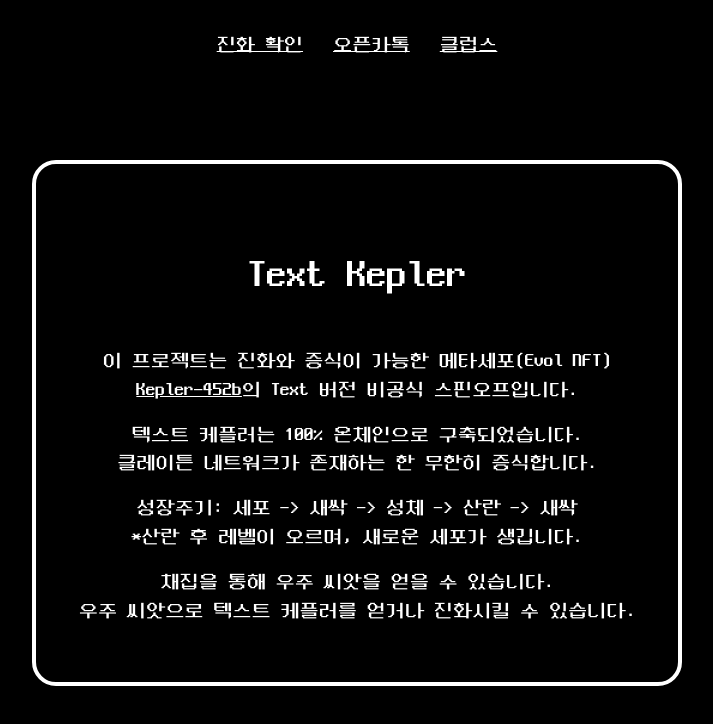
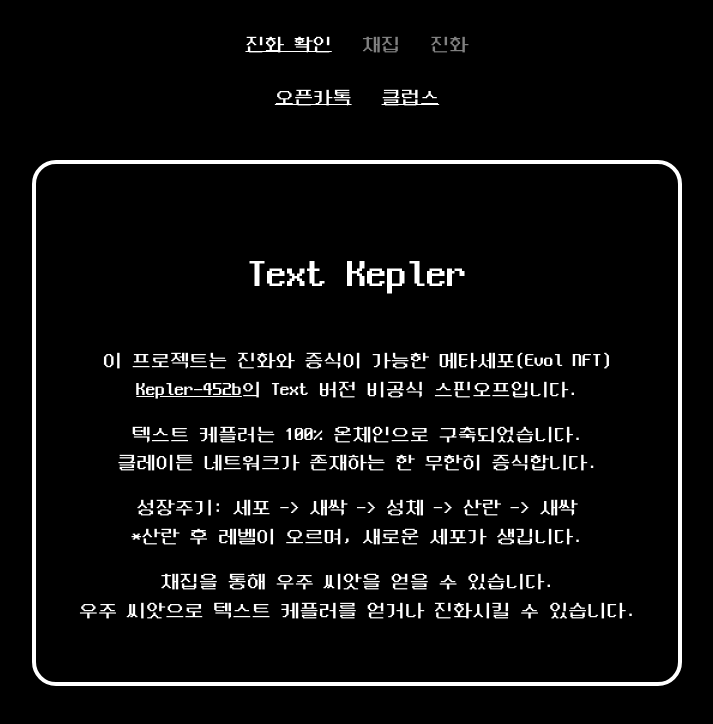
Before and after one commit to klayafterlife/tk, a Nuxt app: page / in a window 1280 px wide. Shown: the top 724 px of the page, without its empty margins (283-996 px from the left). Built offline with nearby package versions, Linux system fonts and the light colour scheme.

Commit message:
메뉴 추가

```diff
--- a/components/NavHeader.vue
+++ b/components/NavHeader.vue
@@ -1,8 +1,31 @@
 <template>
   <div id="header">
-    <a v-if="!$route.path.includes('evolution')" class="col-4 link" href="/evolution">진화 확인</a>
-    <a v-else class="col-4 link" href="/">메인</a>
-    <a class="col-4 link" href="https://open.kakao.com/o/gTLz1aTd" target="_blank">오픈카톡</a>
-    <a class="col-4 link" href="https://klu.bs/pfp/0xf1919F40af70394762bed30E98d95DdFbac79080" target="_blank">클럽스</a>
+    <a v-if="!$route.path.includes('evolution')" class="col-4 link" @click="goToPage('evolution')">진화 확인</a>
+    <a v-else class="col-4 link" @click="goToPage('/')">메인</a>
+    <a class="col-4 link disable">채집</a>
+    <a class="col-4 link disable">진화</a>
+
+    <div class="mt-4">
+      <a class="col-6 link" href="https://open.kakao.com/o/gTLz1aTd" target="_blank">오픈카톡</a>
+      <a class="col-6 link" href="https://klu.bs/pfp/0xf1919F40af70394762bed30E98d95DdFbac79080" target="_blank">클럽스</a>
+    </div>
   </div>
 </template>
+
+<script>
+export default {
+  methods: {
+    goToPage(page) {
+      this.$router.push(page);
+    }
+  }
+}
+</script>
+
+<style scoped>
+.disable {
+  color: grey;
+  text-decoration: none;
+  cursor: auto;
+}
+</style>
```
